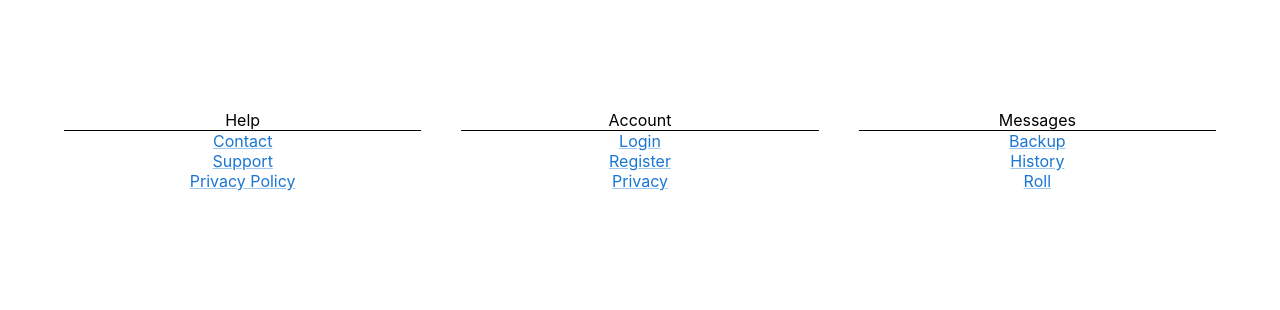
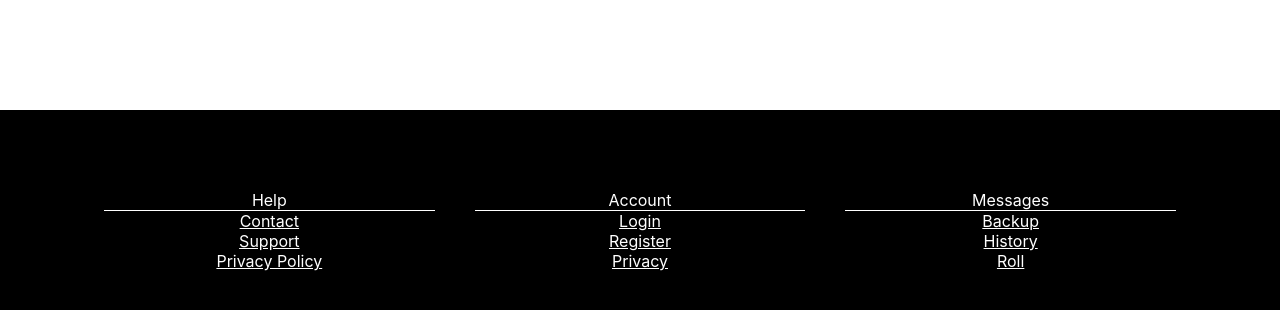
Before and after one commit to xleonard1/Ecommerce-Marketplace, a React (Create React App) app in the folder client/: page / in a window 1280 px wide. Shown: the part 600-910 px from the top of the page. Before the commit the page ends 800 px from the top, so only its background shows below. Built offline with nearby package versions, Linux system fonts and the light colour scheme.

Commit message:
adding styling and background color to footer

```diff
--- a/client/src/Components/Carousel.jsx
+++ b/client/src/Components/Carousel.jsx
@@ -1,5 +1,5 @@
 import * as React from 'react';
-import {ImageList, ImageListItem, Grid, Divider} from '@mui/material';
+import {ImageList, ImageListItem, Grid} from '@mui/material';
 import sales from '../images/sales.jpeg';
 import outfit from '../images/outfit.jpg';
 import shoes from '../images/shoes.jpg';
--- a/client/src/Components/Footer.jsx
+++ b/client/src/Components/Footer.jsx
@@ -1,46 +1,47 @@
 import * as React from "react";
-import { Container, Grid, Box, Link, Divider } from "@mui/material";
+import { Container, Grid, Box, Link } from "@mui/material";
+
 
 const Footer = () => {
   return (
     <footer>
-      <Box>
+      <Box bgcolor='black' px={{ xs: 3, sm: 10}} py={{ xs: 5, sm: 10}} color='white'>
         <Container maxWidth="lg">
           <Grid container spacing={5}>
             <Grid item xs={12} sm={4}>
               <Box borderBottom={1}>Help</Box>
               <Box>
-                <Link href="/">Contact</Link>
+                <Link href="/" color='inherit'>Contact</Link>
               </Box>
               <Box>
-                <Link href="/">Support</Link>
+                <Link href="/" color='inherit'>Support</Link>
               </Box>
               <Box>
-                <Link href="/">Privacy Policy</Link>
+                <Link href="/" color='inherit'>Privacy Policy</Link>
               </Box>
             </Grid>
             <Grid item xs={12} sm={4}>
               <Box borderBottom={1}>Account</Box>
               <Box>
-                <Link href="/">Login</Link>
+                <Link href="/" color='inherit'>Login</Link>
               </Box>
               <Box>
-                <Link href="/">Register</Link>
+                <Link href="/" color='inherit'>Register</Link>
               </Box>
               <Box>
-                <Link href="/">Privacy</Link>
+                <Link href="/" color='inherit'>Privacy</Link>
               </Box>
             </Grid>
             <Grid item xs={12} sm={4}>
               <Box borderBottom={1}>Messages</Box>
               <Box>
-                <Link href="/">Backup</Link>
+                <Link href="/" color='inherit'>Backup</Link>
               </Box>
               <Box>
-                <Link href="/">History</Link>
+                <Link href="/" color='inherit'>History</Link>
               </Box>
               <Box>
-                <Link href="/">Roll</Link>
+                <Link href="/" color='inherit'>Roll</Link>
               </Box>
             </Grid>
           </Grid>
```
